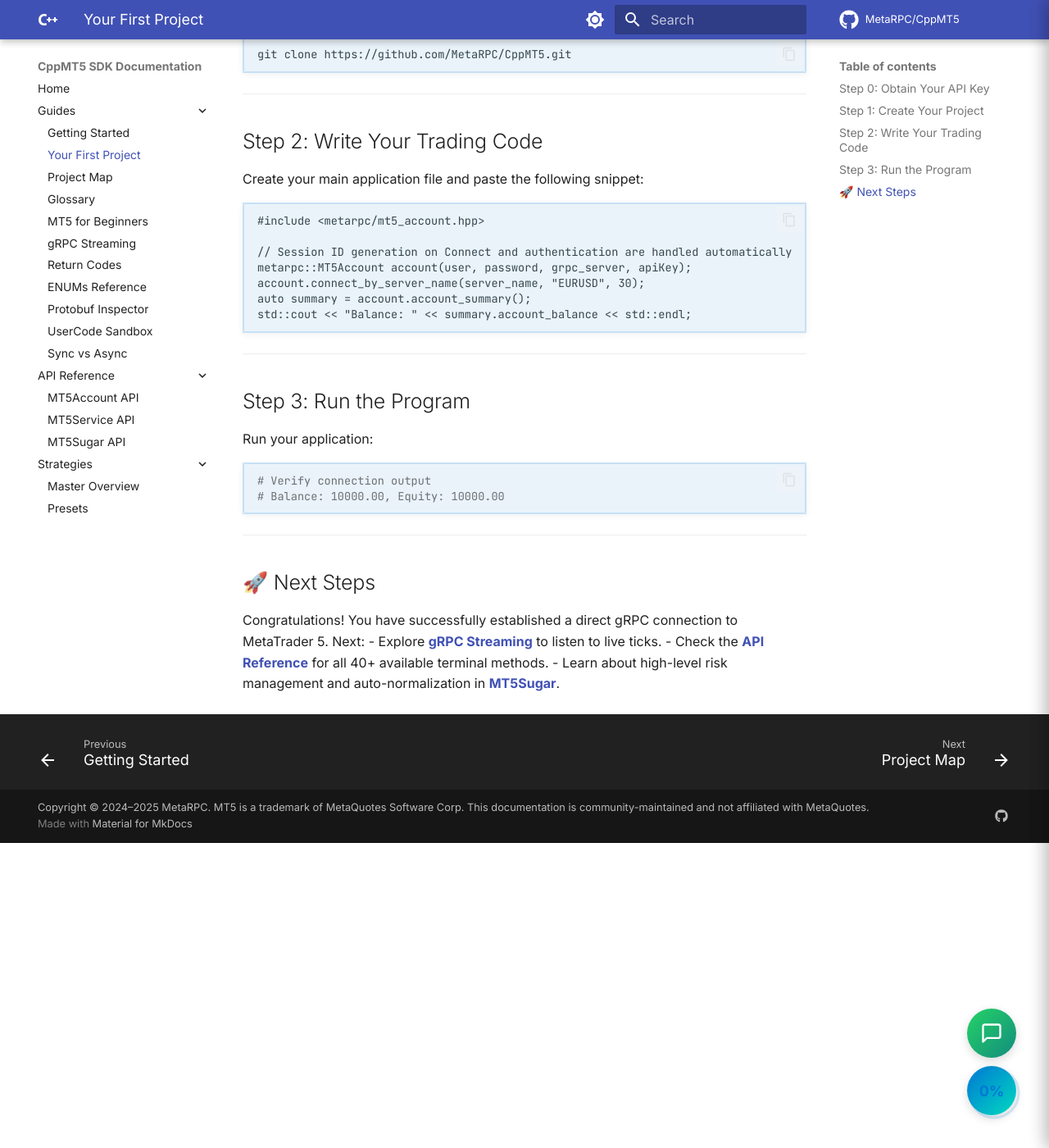
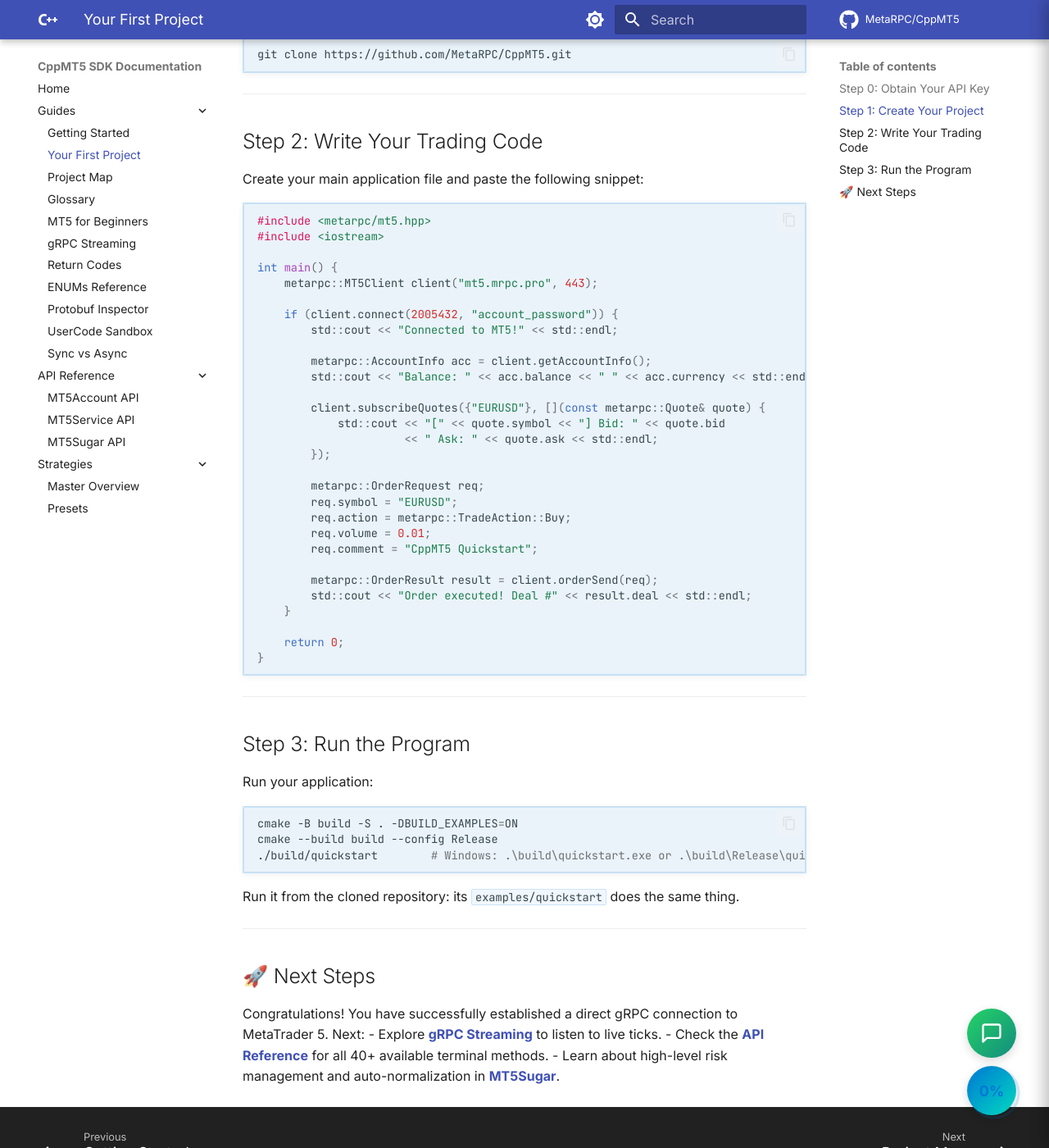
Before and after one commit to MetaRPC/CppMT5, an MkDocs documentation site: the page built from docs/All_Guides/Your_First_Project.md, in a window 1280 px wide and 1400 px high, scrolled down 659 px. Shown: the whole window at 82% size. Built offline with MkDocs 1.6.1 and Material for MkDocs 9.7.7, drawn with Linux system fonts in a browser that asks for light colours; comment, search, counter and statistics services are not loaded.

Commit message:
docs: say plainly that this SDK is a preview; the first-project guide uses the code that exists
Checked 2026-10-19: this SDK does not call the server. connect() only derives an id; the account call returns a fixed balance, order_send
returns a made-up ticket, subscribe_quotes yields nothing, disconnect and order_close do nothing. The README and the guides now say so
and point to the SDKs and the REST API that work. The first-project guide showed an API (`MT5Account`, `connect_by_server_name`) that
does not exist in this repository; it now shows the sample from getting-started.md, which compiles.
The C++ header includes <cstdint> (it did not compile with GCC without it); the library and its tests build and pass.

Co-Authored-By: Claude Sonnet 5.5 <noreply@anthropic.com>

````diff
--- a/docs/All_Guides/Your_First_Project.md
+++ b/docs/All_Guides/Your_First_Project.md
@@ -34,14 +34,36 @@ git clone https://github.com/MetaRPC/CppMT5.git
 
 Create your main application file and paste the following snippet:
 
-```
-#include <metarpc/mt5_account.hpp>
+```cpp
+#include <metarpc/mt5.hpp>
+#include <iostream>
 
-// Session ID generation on Connect and authentication are handled automatically
-metarpc::MT5Account account(user, password, grpc_server, apiKey);
-account.connect_by_server_name(server_name, "EURUSD", 30);
-auto summary = account.account_summary();
-std::cout << "Balance: " << summary.account_balance << std::endl;
+int main() {
+    metarpc::MT5Client client("mt5.mrpc.pro", 443);
+
+    if (client.connect(2005432, "account_password")) {
+        std::cout << "Connected to MT5!" << std::endl;
+
+        metarpc::AccountInfo acc = client.getAccountInfo();
+        std::cout << "Balance: " << acc.balance << " " << acc.currency << std::endl;
+
+        client.subscribeQuotes({"EURUSD"}, [](const metarpc::Quote& quote) {
+            std::cout << "[" << quote.symbol << "] Bid: " << quote.bid
+                      << " Ask: " << quote.ask << std::endl;
+        });
+
+        metarpc::OrderRequest req;
+        req.symbol = "EURUSD";
+        req.action = metarpc::TradeAction::Buy;
+        req.volume = 0.01;
+        req.comment = "CppMT5 Quickstart";
+
+        metarpc::OrderResult result = client.orderSend(req);
+        std::cout << "Order executed! Deal #" << result.deal << std::endl;
+    }
+
+    return 0;
+}
 ```
 
 ---
@@ -51,9 +73,12 @@ std::cout << "Balance: " << summary.account_balance << std::endl;
 Run your application:
 
 ```bash
-# Verify connection output
-# Balance: 10000.00, Equity: 10000.00
+cmake -B build -S . -DBUILD_EXAMPLES=ON
+cmake --build build --config Release
+./build/quickstart        # Windows: .\build\quickstart.exe or .\build\Release\quickstart.exe
 ```
+
+Run it from the cloned repository: its `examples/quickstart` does the same thing.
 
 ---
 
````
Also changed, not shown: README.md (+2 -0 lines), docs/All_Guides/GETTING_STARTED.md (+2 -0 lines), docs/getting-started.md (+2 -0 lines), 1 other file.
